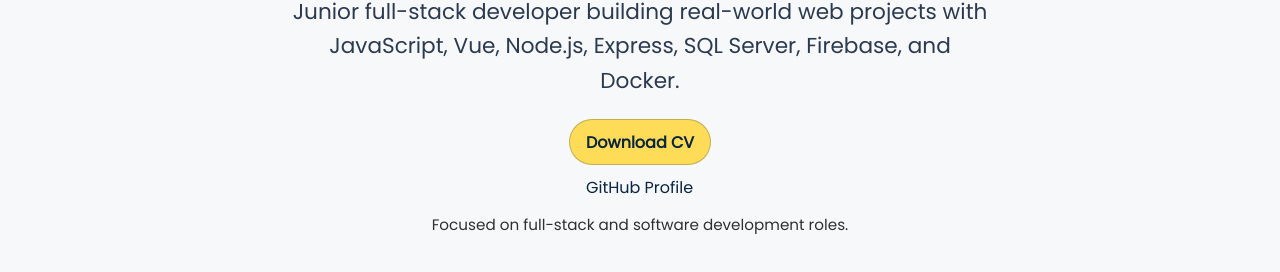
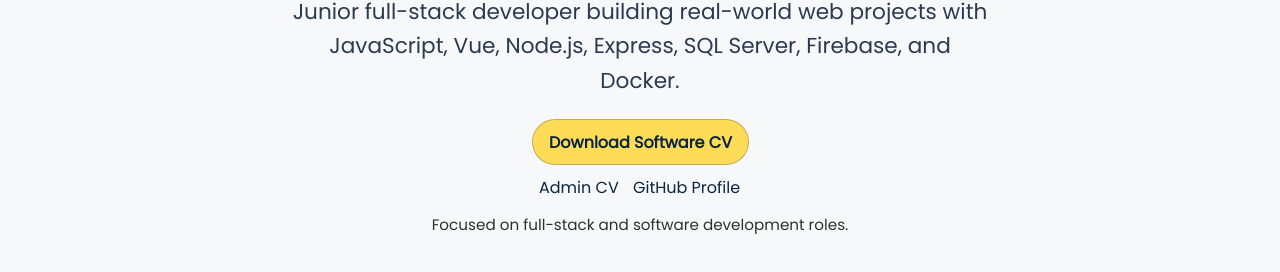
Before and after one commit to rinq123/WebsitePortfolio, a plain HTML site: page index.html in a window 1280 px wide. Shown: the part 714-986 px from the top of the page. Drawn offline with Linux system fonts and the light colour scheme.

Commit message:
Changes made:
index.html
Main hero button now says Download Software CV
Added secondary Admin CV link
assets/cv/marco-software-dev-cv.pdf
Re-exported from marco-software-dev-cv V3.docx
assets/cv/marco-admin-cv.pdf
Re-exported from marco-admin-cv.docx
assets/cv/marco-qa-cv.pdf
Deleted

```diff
--- a/index.html
+++ b/index.html
@@ -59,9 +59,10 @@
           target="_blank"
           rel="noopener"
         >
-          Download CV
+          Download Software CV
         </a>
         <div class="cv-secondary-links">
+          <a href="assets/cv/marco-admin-cv.pdf" target="_blank" rel="noopener">Admin CV</a>
           <a href="https://github.com/rinq123" target="_blank" rel="noopener">GitHub Profile</a>
         </div>
       </div>
```
Also changed, not shown: 4 other files.
